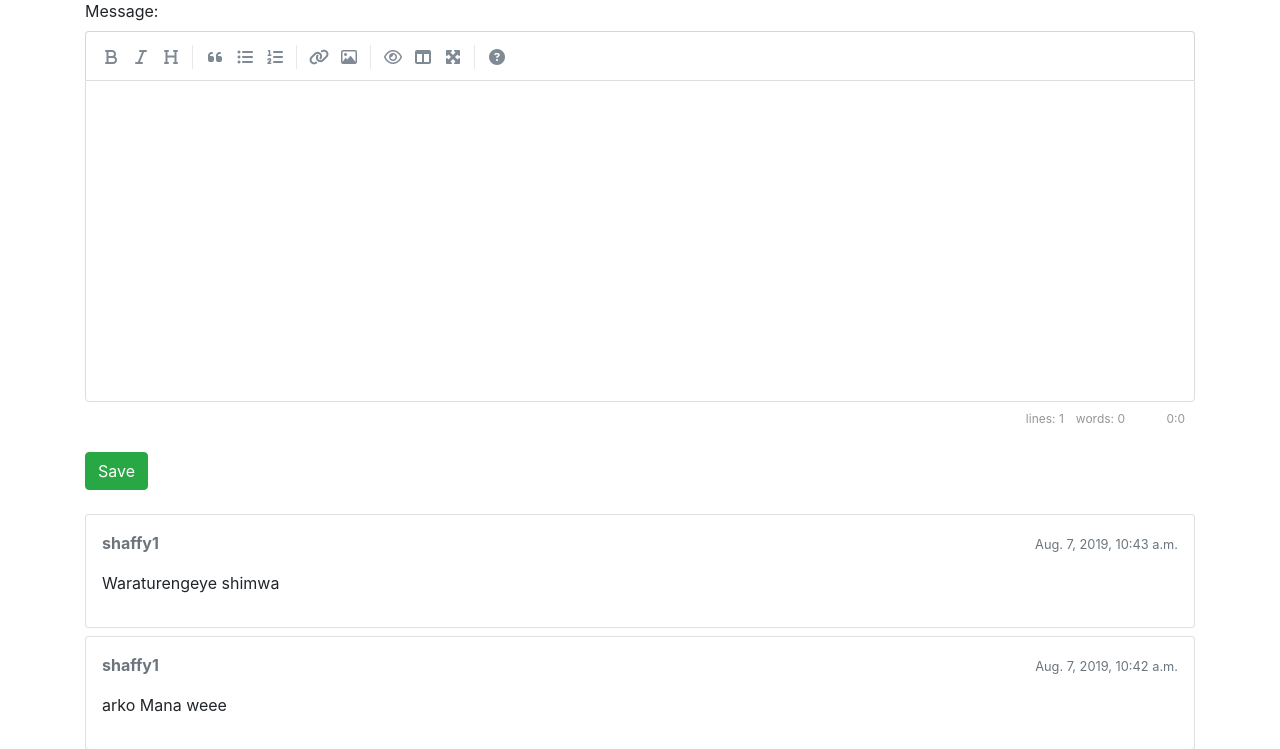
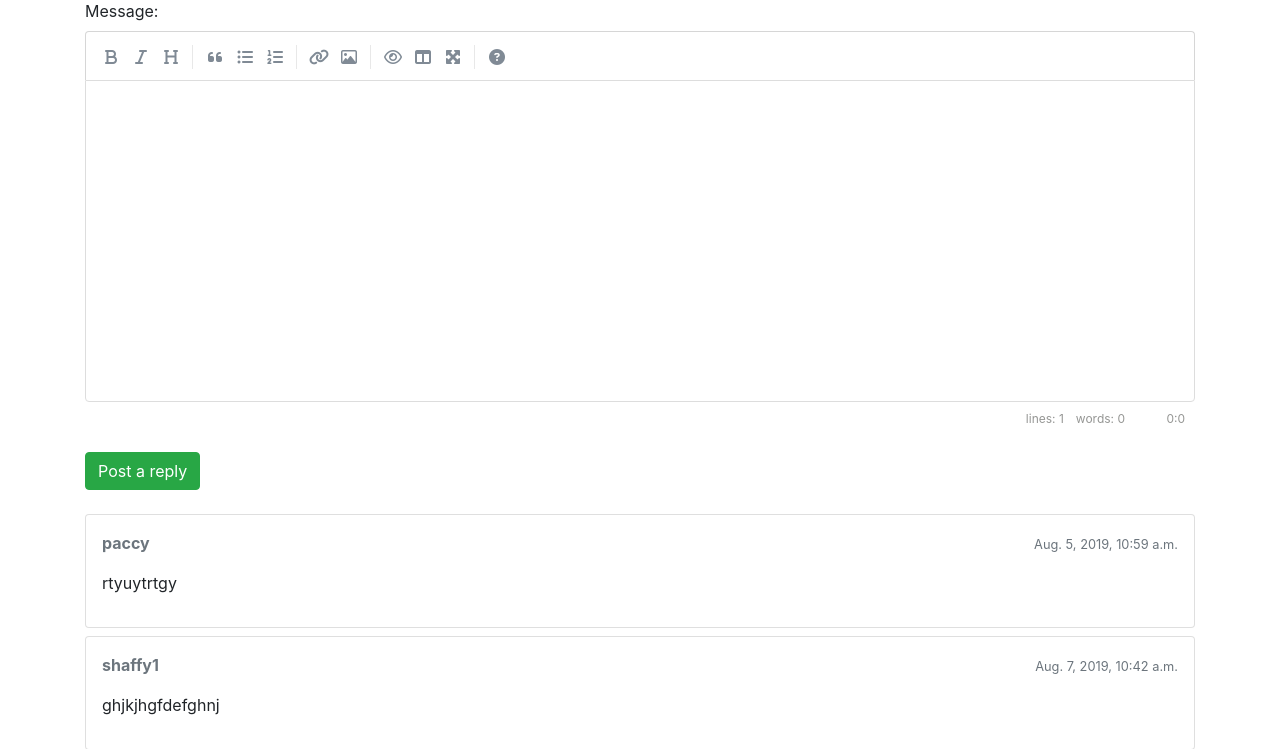
Before and after one commit to Paccydushimiyimana/Forum, a Django app: page /boards/1/topics/1/reply/ in a window 1280 px wide. Shown: the part 153-902 px from the top of the page. Run offline with Django 3.2, Linux system fonts and the light colour scheme; a user stored in the database is signed in; data comes from the database, SQL or seed files in the repository; both versions use the stored data as it was after the commit; some libraries are stand-ins or nearby versions; some web fonts are replaced.

Commit message:
clearing some errors

```diff
--- a/boards/views.py
+++ b/boards/views.py
@@ -117,17 +117,10 @@ def reply_topic(request, pk, topic_pk):
             post.created_by = request.user
             post.save()
 
-            topic.last_updated = timezone.now()
-            topic.save()
+            topic.last_updated = timezone.now()  # <- here
+            topic.save()                         # <- and here
 
-            topic_url = reverse('topic_posts', kwargs={'pk': pk, 'topic_pk': topic_pk})
-            topic_post_url = '{url}?page={page}#{id}'.format(
-                url=topic_url,
-                id=post.pk,
-                page=topic.get_page_count()
-            )
-
-            return redirect(topic_post_url)
+            return redirect('topic_posts', pk=pk, topic_pk=topic_pk)
     else:
         form = PostForm()
     return render(request, 'reply_topic.html', {'topic': topic, 'form': form})
--- a/templates/reply_topic.html
+++ b/templates/reply_topic.html
@@ -1,5 +1,7 @@
 {% extends 'base.html' %}
+
 {% load static %}
+
 {% block title %}Post a reply{% endblock %}
 
 {% block stylesheet %}
@@ -22,14 +24,13 @@
 
 {% block content %}
 
-  <form method="post" class="mb-4">
+  <form method="post" class="mb-4" novalidate>
     {% csrf_token %}
     {% include 'includes/form.html' %}
-    <button type="submit" class="btn btn-success">Save</button>
+    <button type="submit" class="btn btn-success">Post a reply</button>
   </form>
 
-  {% for post in topic.get_last_ten_posts %}
-
+  {% for post in topic.posts.all %}
     <div class="card mb-2">
       <div class="card-body p-3">
         <div class="row mb-3">
@@ -41,7 +42,6 @@
           </div>
         </div>
         {{ post.get_message_as_markdown }}
-
       </div>
     </div>
   {% endfor %}
```
Also changed, not shown: myproject/settings.py (+1 -13 lines), db.sqlite3.
